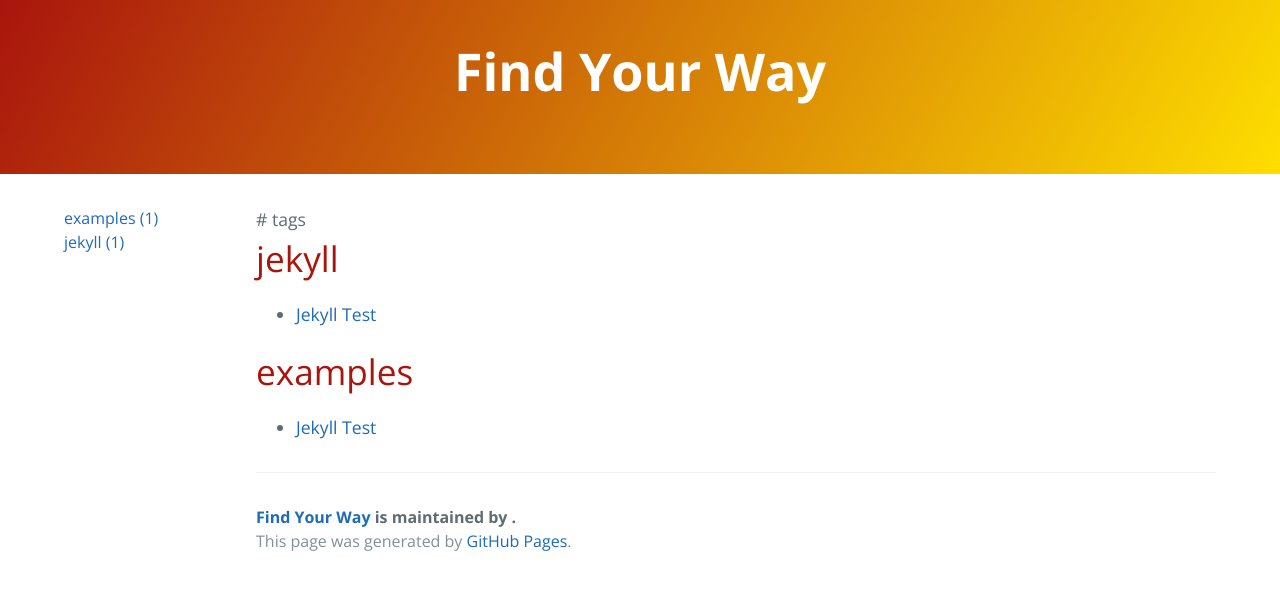
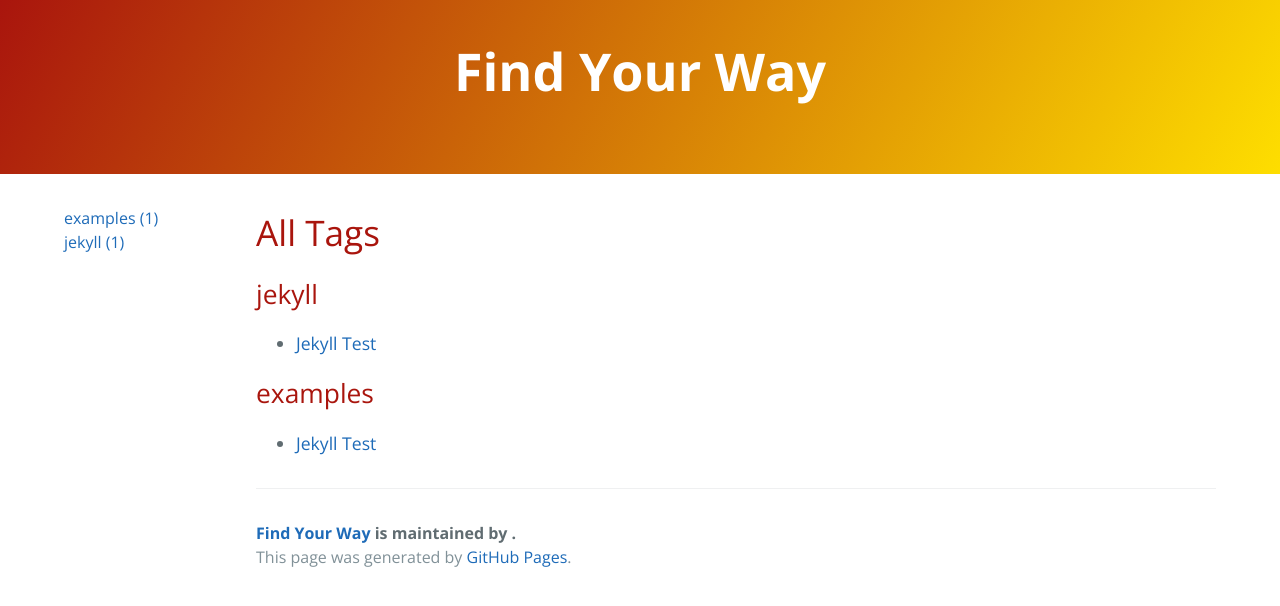
Before and after one commit to yo1000/blog.yo1000.com, a Jekyll site: the page built from tags.html, in a window 1280 px wide. Shown: the top 606 px of the page. Built offline with Jekyll 4.4.1, drawn with Linux system fonts in a browser that asks for light colours.

Commit message:
Update tags.html

```diff
--- a/tags.html
+++ b/tags.html
@@ -4,11 +4,11 @@ title: Tags
 permalink: /tags
 ---
 
-# tags
+<h1>All Tags</h1>
 
 {% for tag in site.tags %}
 <article>
-  <h1 id="tag_{{ tag[0] }}">{{ tag[0] }}</h1>
+  <h2 id="tag_{{ tag[0] }}">{{ tag[0] }}</h2>
   <ul>
     {% for post in tag[1] %}
     <li><a href="{{ post.url }}">{{ post.title }}</a></li>
```
